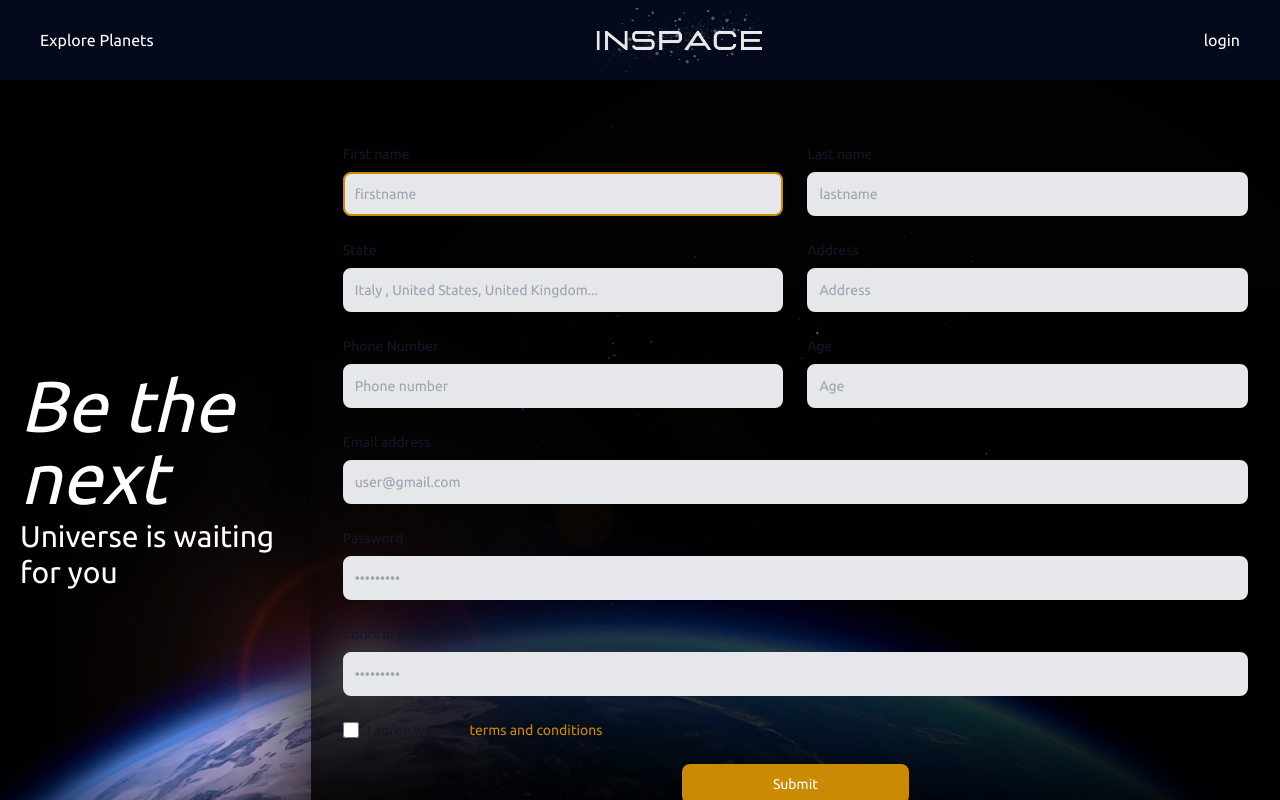
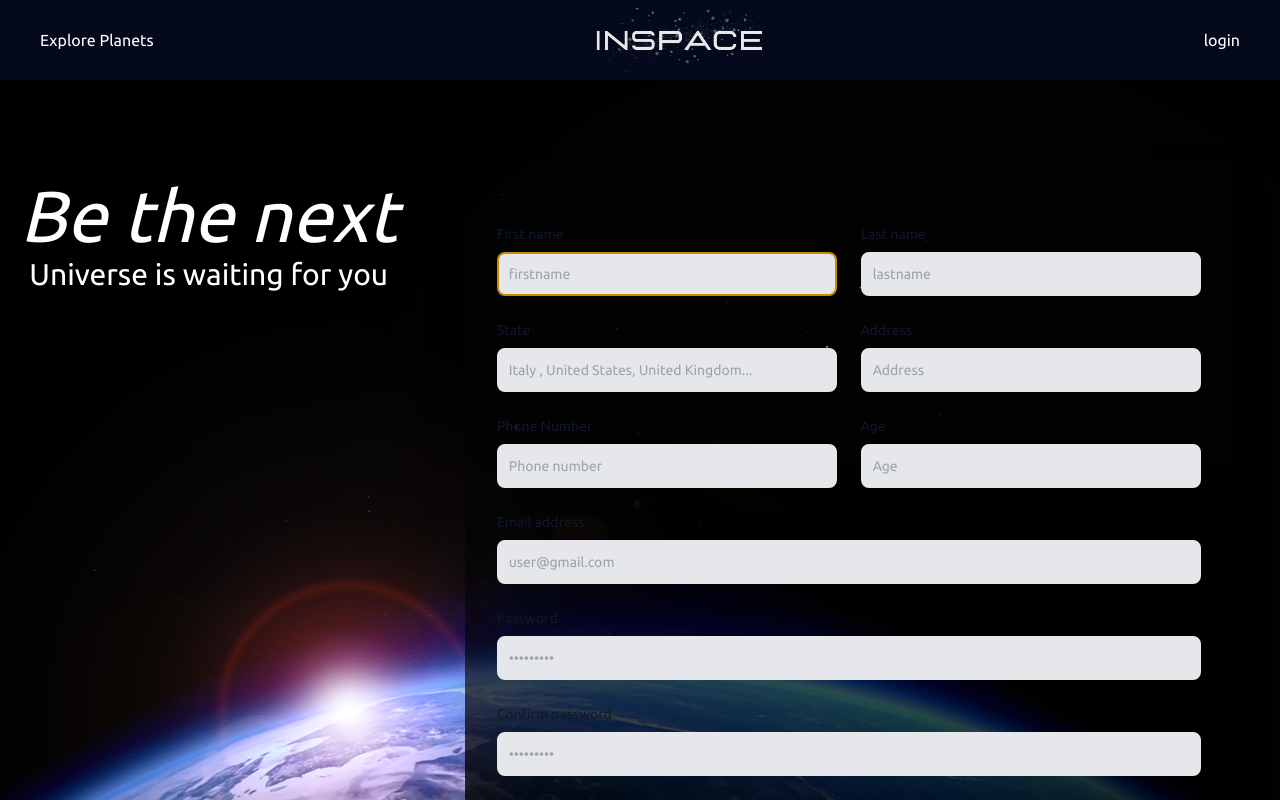
Before and after one commit to Graziano10/InSpace_Project, a React (Vite) app in the folder InSpace/: page /form-planet in a window 1280 px wide. Shown: the top 800 px of the page. Built offline with nearby package versions, Linux system fonts and the light colour scheme.

Commit message:
fixed : all

```diff
--- a/InSpace/src/pages/FormPlanet.jsx
+++ b/InSpace/src/pages/FormPlanet.jsx
@@ -97,10 +97,10 @@ export const FormPlanet = () => {
 
       <section
         id="content"
-        className="bg-form-bg bg-cover bg-center flex flex-col md:h-fit  "
+        className="bg-form-bg bg-cover bg-center flex flex-row md:h-min md:pt-20  "
       >
-        <article className=" flex flex-row  w-screen ">
-          <div className=" backy bg-form-bg8 bg-no-repeat  bg-cover bg-center h-screen  ">
+
+          <div className=" backy bg-form-bg8 bg-no-repeat  bg-cover bg-center h-full  ">
             <div className="overlay flex justify-center items-center ">
               {/* testi pc */}
 
@@ -117,7 +117,7 @@ export const FormPlanet = () => {
             action="/register"
             method="POST"
             onSubmit={handleSubmit}
-            className="px-8 pb-10  w-full h-full  shadow-2xl bg-gradient-to-b from-transparent to-blue-950  md:pt-10   xl:bg-gradient-to-b xl:from-orange xl:to-black "
+            className="px-8 pb-10  w-full h-full  shadow-2xl bg-gradient-to-b from-transparent to-blue-950  md:pt-10   xl:bg-gradient-to-b xl:from-orange xl:to-black xl:max-w-3xl xl:mx-auto"
           >
             <div className="grid gap-6 my-6 md:grid-cols-2">
               <div>
@@ -301,7 +301,7 @@ export const FormPlanet = () => {
             </button>
               </div>
           </form>
-        </article>
+
       </section>
         <div className="xl:w-full ">
         <FooterLinks />
```
